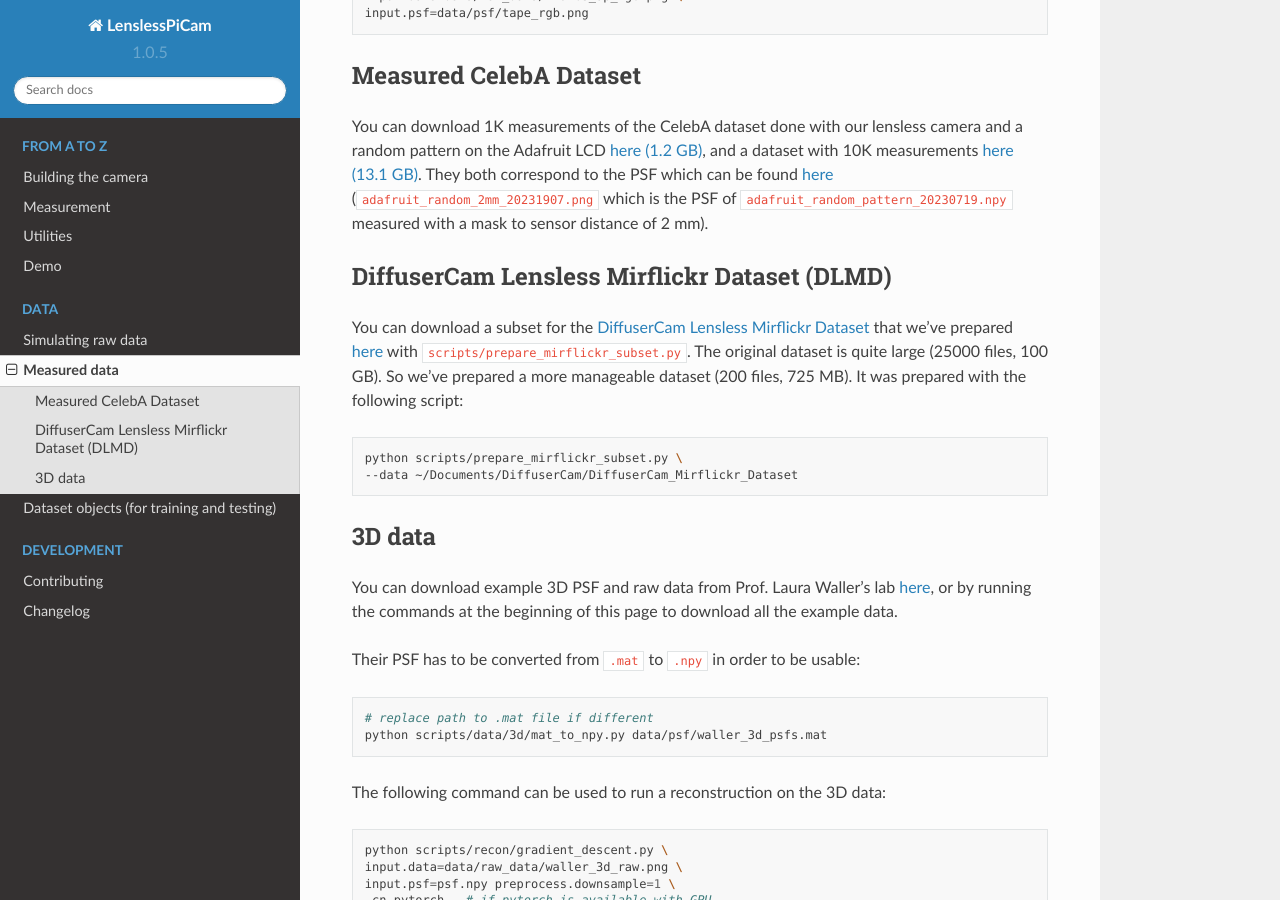
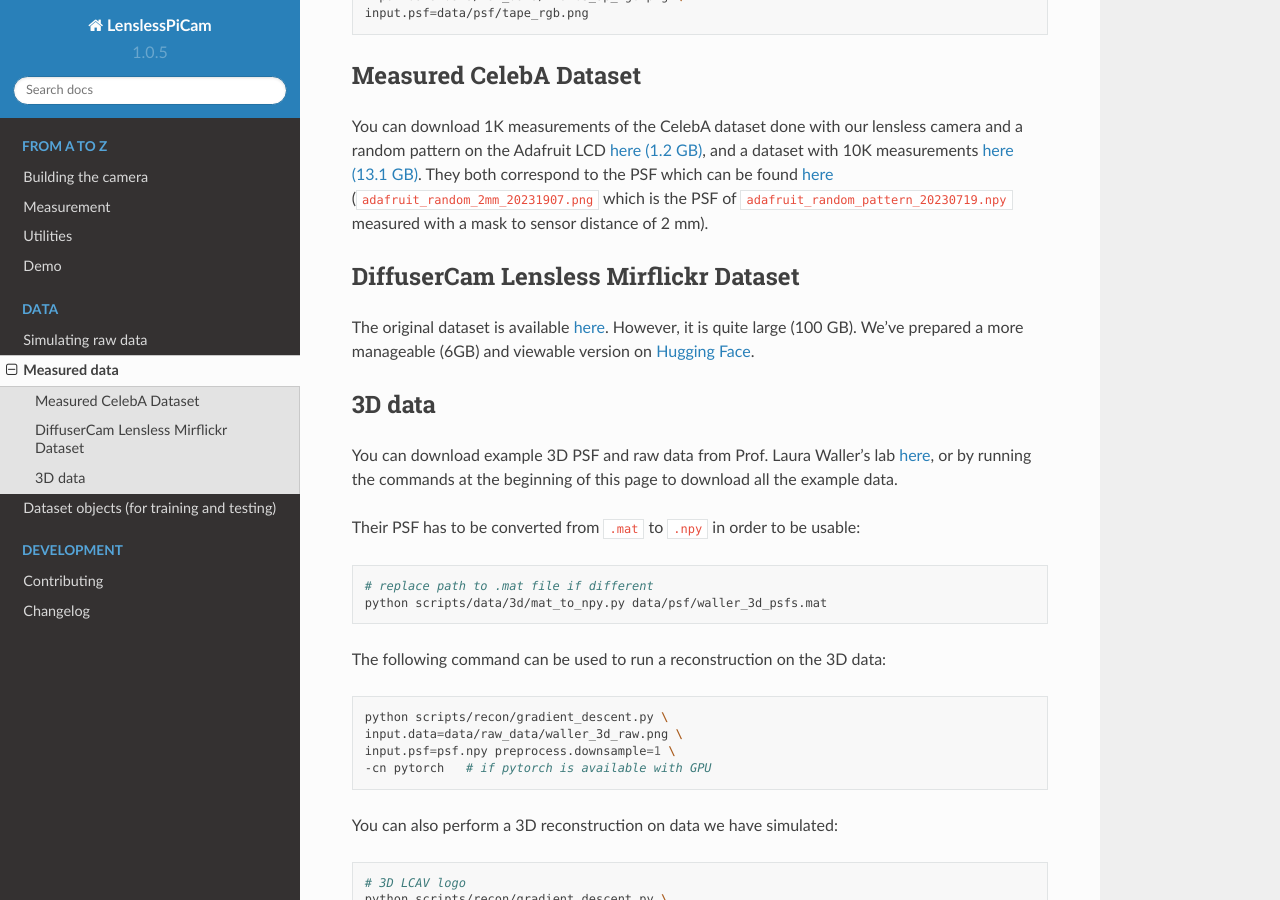
Before and after one commit to LCAV/LenslessPiCam, a Sphinx documentation site: the page built from docs/source/data.rst, in a window 1280 px wide and 900 px high, scrolled down 731 px. Built offline with Sphinx 7.4.7 and the Read the Docs theme 2.0.0, drawn with Linux system fonts in a browser that asks for light colours.

Commit message:
Update documentation on Hugging Face dataset.

```diff
--- a/docs/source/data.rst
+++ b/docs/source/data.rst
@@ -53,21 +53,12 @@ They both correspond to the PSF which can be found `here <https://drive.switch.c
 distance of 2 mm).
 
 
-DiffuserCam Lensless Mirflickr Dataset (DLMD)
----------------------------------------------
+DiffuserCam Lensless Mirflickr Dataset
+--------------------------------------
 
-You can download a subset for the `DiffuserCam Lensless Mirflickr
-Dataset <https://waller-lab.github.io/LenslessLearning/dataset.html>`__
-that we've prepared
-`here <https://drive.switch.ch/index.php/s/vmAZzryGI8U8rcE>`__ with
-``scripts/prepare_mirflickr_subset.py``. The original dataset is quite
-large (25000 files, 100 GB). So we've prepared a more manageable
-dataset (200 files, 725 MB). It was prepared with the following script:
-
-.. code:: bash
-
-    python scripts/prepare_mirflickr_subset.py \
-    --data ~/Documents/DiffuserCam/DiffuserCam_Mirflickr_Dataset
+The original dataset is available `here <https://waller-lab.github.io/LenslessLearning/dataset.html>`__.
+However, it is quite large (100 GB). We've prepared a more manageable (6GB)
+and viewable version on `Hugging Face <https://huggingface.co/datasets/bezzam/DiffuserCam-Lensless-Mirflickr-Dataset>`__.
 
 
 3D data
```
